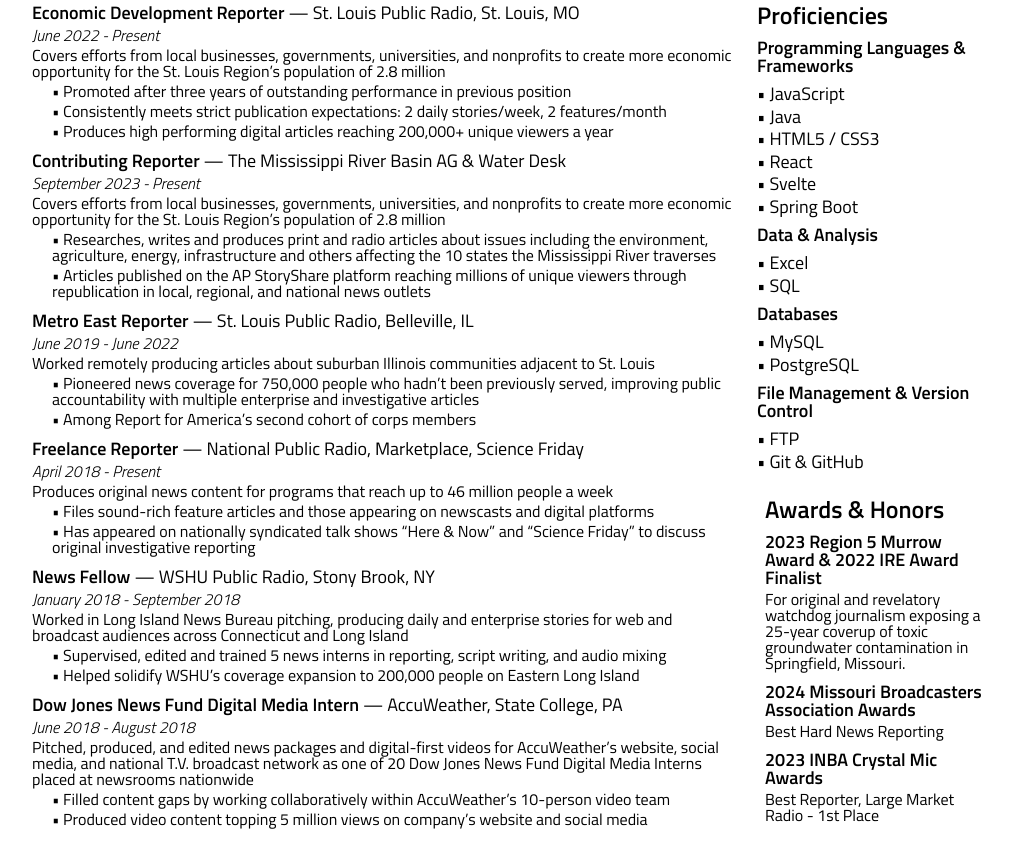
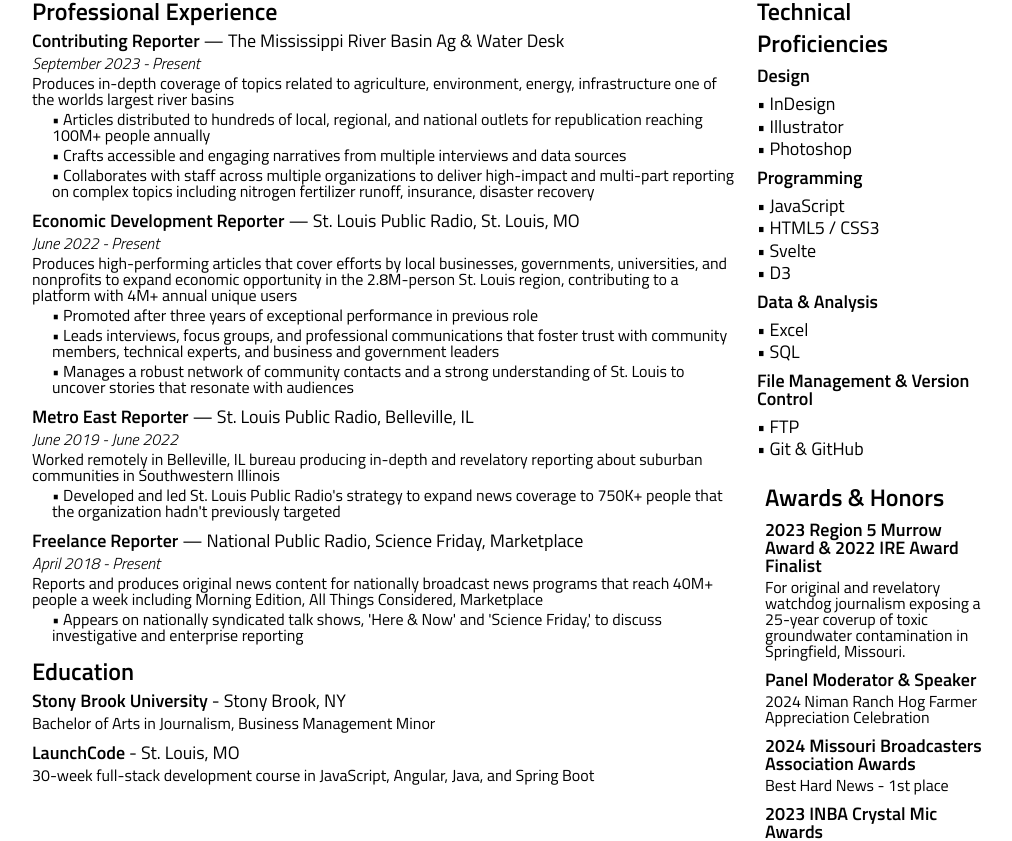
Before and after one commit to schmidward/website-deploy, a SvelteKit app: page /resume in a window 1280 px wide. Shown: the part 426-1267 px from the top of the page, without its empty margins (128-1140 px from the left). Built offline with nearby package versions, Linux system fonts and the light colour scheme.

Commit message:
updates to about and resume

```diff
--- a/src/lib/content/resume.json
+++ b/src/lib/content/resume.json
@@ -2,7 +2,7 @@
     "software": {
         "name": "Eric D. Schmid",
         "subhead": "Software Developer in St. Louis, MO",
-        "dek": "I excel asking thoughtful and pointed questions that cut to the heart of an issue or topic and I relish the chllenge of distilling complex information into clear and manageable packages. My experience as an investigative journalist equips me with the skills to quickly solve complex problems and it means I'm comfortable communicating and collaborating with anyone.",
+        "dek": "I ask thoughtful questions that cut to the heart of a subject, and effortlessly distill complex information from interviews, documents and other data sources into clear and engaging narratives. My experience in journalism makes me comfortable leading professional communications with diverse stakeholders, including organizational leaders, community members, and technical experts. I'm highly organized and detail-oriented, with a proven ability to collaborate and meet deadlines while managing competing priorities across short-, medium-, and long-term projects.",
         "links": [
             {
                 "text": "GitHub: ",
@@ -138,8 +138,8 @@
     },
     "journalism": {
         "name": "Eric D. Schmid",
-        "subhead": "Investigative Journlaist in St. Louis, MO",
-        "dek": "A skilled multimedia journalist who excels under deadline pressure and delivers superior quality data- and document-driven and investigative reporting. Exhibits advanced skill managing competing daily responsibilities while developing long-term coverage about economics, the environment, and public policy. Applies strong editorial and ethical standards to produce thoughtful, innovative, and compelling reporting across multiple platforms.",
+        "subhead": "St. Louis, MO-Based Multimedia Creative",
+        "dek": "I ask thoughtful questions that cut to the heart of a subject, and effortlessly distill complex information from interviews, documents and other data sources into clear and engaging narratives. My experience in journalism makes me comfortable leading professional communications with diverse stakeholders, including organizational leaders, community members, and technical experts. I'm highly organized and detail-oriented, with a proven ability to collaborate and meet deadlines while managing competing priorities across short-, medium-, and long-term projects.",
         "links": [
             {
                 "text": "GitHub: ",
@@ -152,97 +152,77 @@
         ],
         "experienceHed": "Professional Experience",
         "experiences": [
+                        {
+                "title": "Contributing Reporter",
+                "subhead": "The Mississippi River Basin Ag & Water Desk",
+                "date": "September 2023 - Present",
+                "dek": "Produces in-depth coverage of topics related to agriculture, environment, energy, infrastructure one of the worlds largest river basins",
+                "subdek": [
+                    "• Articles distributed to hundreds of local, regional, and national outlets for republication reaching 100M+ people annually",
+                    "• Crafts accessible and engaging narratives from multiple interviews and data sources",
+                    "• Collaborates with staff across multiple organizations to deliver high-impact and multi-part reporting on complex topics including nitrogen fertilizer runoff, insurance, disaster recovery"
+                ]
+            },
             {
                 "title": "Economic Development Reporter",
                 "subhead": "St. Louis Public Radio, St. Louis, MO",
                 "date": "June 2022 - Present",
-                "dek": "Covers efforts from local businesses, governments, universities, and nonprofits to create more economic opportunity for the St. Louis Region’s population of 2.8 million",
+                "dek": "Produces high-performing articles that cover efforts by local businesses, governments, universities, and nonprofits to expand economic opportunity in the 2.8M-person St. Louis region, contributing to a platform with 4M+ annual unique users",
                 "subdek": [
-                    "• Promoted after three years of outstanding performance in previous position",
-                    "• Consistently meets strict publication expectations: 2 daily stories/week, 2 features/month",
-                    "• Produces high performing digital articles reaching 200,000+ unique viewers a year"
-                ]
-            },
-            {
-                "title": "Contributing Reporter",
-                "subhead": "The Mississippi River Basin AG & Water Desk",
-                "date": "September 2023 - Present",
-                "dek": "Covers efforts from local businesses, governments, universities, and nonprofits to create more economic opportunity for the St. Louis Region’s population of 2.8 million",
-                "subdek": [
-                    "• Researches, writes and produces print and radio articles about issues including the environment, agriculture, energy, infrastructure and others affecting the 10 states the Mississippi River traverses",
-                    "• Articles published on the AP StoryShare platform reaching millions of unique viewers through republication in local, regional, and national news outlets"
+                    "• Promoted after three years of exceptional performance in previous role",
+                    "• Leads interviews, focus groups, and professional communications that foster trust with community members, technical experts, and business and government leaders",
+                    "• Manages a robust network of community contacts and a strong understanding of St. Louis to uncover stories that resonate with audiences"
                 ]
             },
             {
                 "title": "Metro East Reporter",
                 "subhead": "St. Louis Public Radio, Belleville, IL",
                 "date": "June 2019 - June 2022",
-                "dek": "Worked remotely producing articles about suburban Illinois communities adjacent to St. Louis",
+                "dek": "Worked remotely in Belleville, IL bureau producing in-depth and revelatory reporting about suburban communities in Southwestern Illinois",
                 "subdek": [
-                    "• Pioneered news coverage for 750,000 people who hadn’t been previously served, improving public accountability with multiple enterprise and investigative articles",
-                    "• Among Report for America’s second cohort of corps members"
+                    "• Developed and led St. Louis Public Radio's strategy to expand news coverage to 750K+ people that the organization hadn't previously targeted"
                 ]
             },
             {
                 "title": "Freelance Reporter",
-                "subhead": "National Public Radio, Marketplace, Science Friday",
+                "subhead": "National Public Radio, Science Friday, Marketplace",
                 "date": "April 2018 - Present",
-                "dek": "Produces original news content for programs that reach up to 46 million people a week",
+                "dek": "Reports and produces original news content for nationally broadcast news programs that reach 40M+ people a week including Morning Edition, All Things Considered, Marketplace",
                 "subdek": [
-                    "• Files sound-rich feature articles and those appearing on newscasts and digital platforms",
-                    "• Has appeared on nationally syndicated talk shows “Here & Now” and “Science Friday” to discuss original investigative reporting"
-                ]
-            },
-            {
-                "title": "News Fellow",
-                "subhead": "WSHU Public Radio, Stony Brook, NY",
-                "date": "January 2018 - September 2018",
-                "dek": "Worked in Long Island News Bureau pitching, producing daily and enterprise stories for web and broadcast audiences across Connecticut and Long Island",
-                "subdek": [
-                    "• Supervised, edited and trained 5 news interns in reporting, script writing, and audio mixing",
-                    "• Helped solidify WSHU’s coverage expansion to 200,000 people on Eastern Long Island"
-                ]
-            },
-            {
-                "title": "Dow Jones News Fund Digital Media Intern",
-                "subhead": "AccuWeather, State College, PA",
-                "date": "June 2018 - August 2018",
-                "dek": "Pitched, produced, and edited news packages and digital-first videos for AccuWeather’s website, social media, and national T.V. broadcast network as one of 20 Dow Jones News Fund Digital Media Interns placed at newsrooms nationwide",
-                "subdek": [
-                    "• Filled content gaps by working collaboratively within AccuWeather’s 10-person video team",
-                    "• Produced video content topping 5 million views on company’s website and social media"
+                    "• Appears on nationally syndicated talk shows, 'Here & Now' and 'Science Friday,' to discuss investigative and enterprise reporting"
                 ]
             }
         ],
         "educationHed": "Education",
         "education": [
             {
+                "title": "Stony Brook University",
+                "subhead": " - Stony Brook, NY",
+                "dek": "Bachelor of Arts in Journalism, Business Management Minor"
+            },
+            {
                 "title": "LaunchCode",
                 "subhead": " - St. Louis, MO",
                 "dek": "30-week full-stack development course in JavaScript, Angular, Java, and Spring Boot"
-            },
-            {
-                "title": "Investigative Reporters and Editors",
-                "subhead": " - Columbia, MO",
-                "dek": "Data Journalism Bootcamp"
-            },
-            {
-                "title": "Stony Brook University",
-                "subhead": " - Stony Brook, NY",
-                "dek": "Bachelor of Arts in Journalism, Business Management Minor"
             }
         ],
         "skillsHed": "Technical Proficiencies",
         "skills": [
             {
-                "title": "Programming Languages & Frameworks",
+                "title": "Design",
+                "dek": [
+                    "• InDesign",
+                    "• Illustrator",
+                    "• Photoshop"
+                ]
+            },
+            {
+                "title": "Programming",
                 "dek": [
                     "• JavaScript",
-                    "• Java",
                     "• HTML5 / CSS3",
-                    "• React",
                     "• Svelte",
-                    "• Spring Boot"
+                    "• D3"
                 ]
             },
             {
@@ -250,13 +230,6 @@
                 "dek": [
                     "• Excel",
                     "• SQL"
-                ]
-            },
-            {
-                "title": "Databases",
-                "dek": [
-                    "• MySQL",
-                    "• PostgreSQL"
                 ]
             },
             {
@@ -274,8 +247,14 @@
                 "dek": ["For original and revelatory watchdog journalism exposing a 25-year coverup of toxic groundwater contamination in Springfield, Missouri."]
             },
             {
+                "title": "Panel Moderator & Speaker",
+                "dek": [
+                    "2024 Niman Ranch Hog Farmer Appreciation Celebration"
+                ]
+            },
+            {
                 "title": "2024 Missouri Broadcasters Association Awards",
-                "dek": ["Best Hard News Reporting"]
+                "dek": ["Best Hard News - 1st place"]
             },
             {
                 "title": "2023 INBA Crystal Mic Awards",
--- a/src/routes/about/+page.svelte
+++ b/src/routes/about/+page.svelte
@@ -17,7 +17,8 @@
                 <img src="./images/headshot-crop.jpg" alt="Eric Schmid" />
                 <div class="flex justify-center mr-5 ml-5">
                     <a  class="bg-red text-white mt-6 mb-3 p-5 text-center hover:bg-hover-red"
-                    href="mailto:eschmid@stlpr.org">
+                    href="mailto:eric.d.schmid1@gmail.com?subject=Web Inquiry"
+                    target="_top">
                     Contact Me
                     </a>
                 </div>
```
